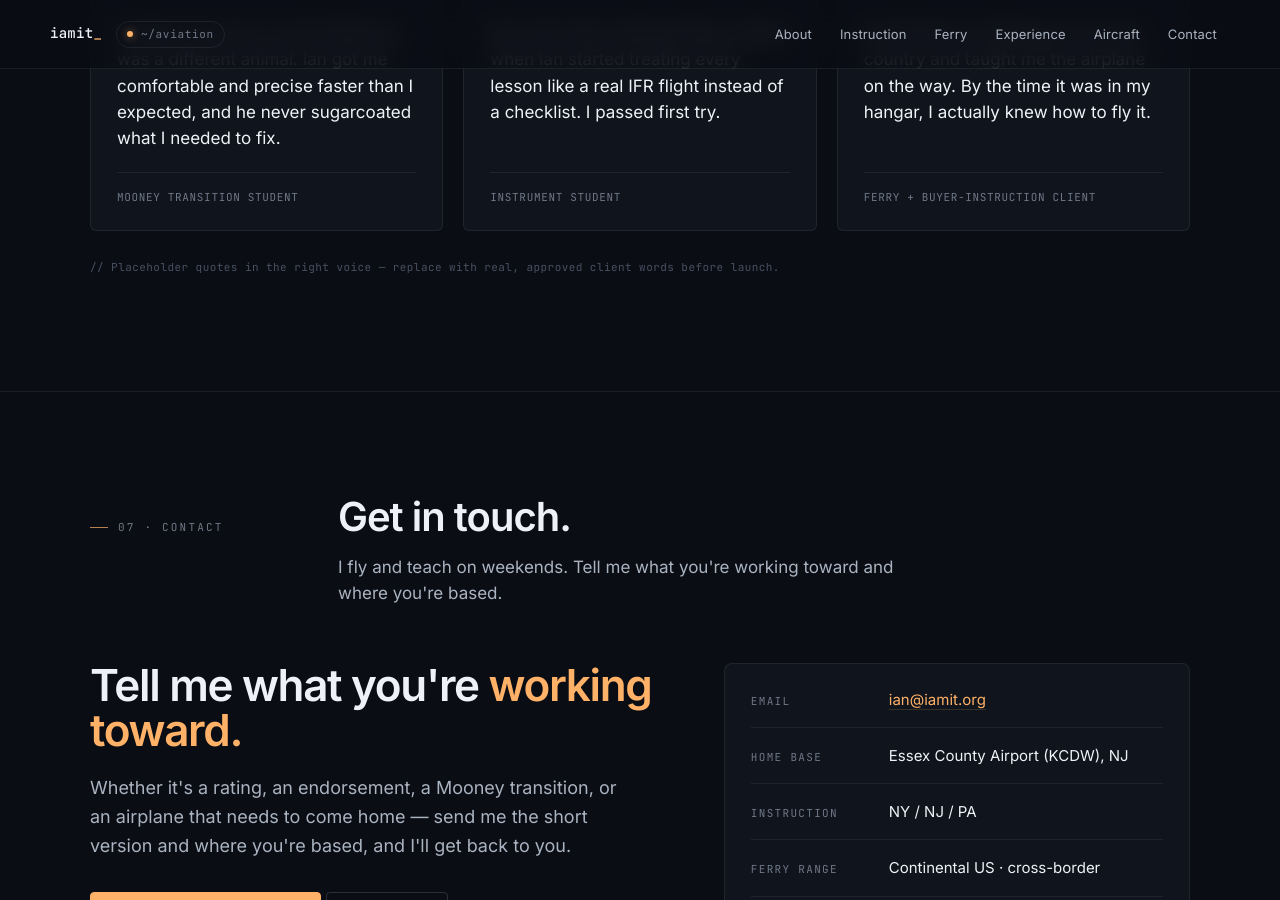
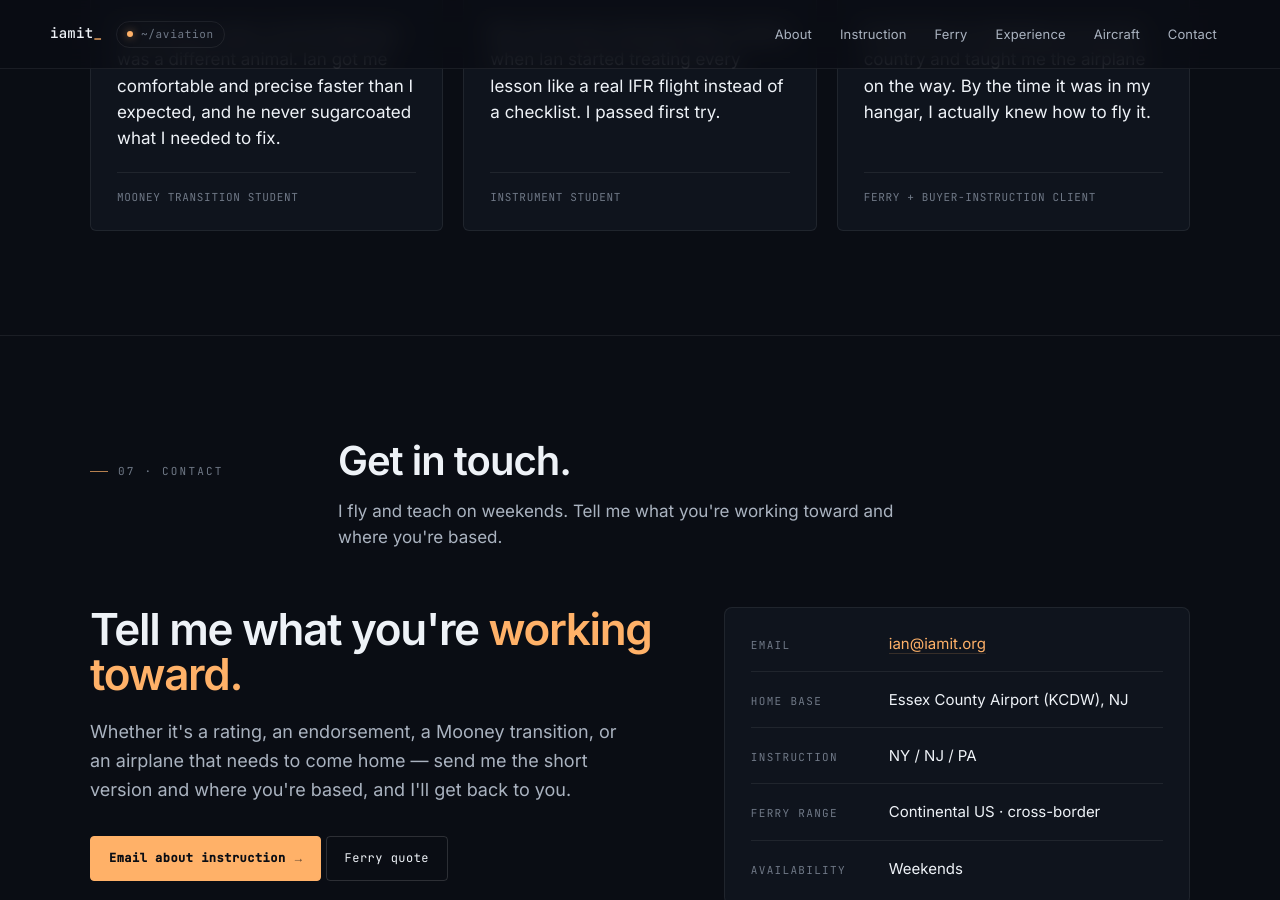
Before and after one commit to iiamit/iamit.org, a Jekyll site: the page built from aviation/index.html, in a window 1280 px wide and 900 px high, scrolled down 6440 px. Built offline with Jekyll 4.4.1, drawn with Linux system fonts in a browser that asks for light colours.

Commit message:
Remove placeholder note from index.html
Removed placeholder note for client quotes.

```diff
--- a/aviation/index.html
+++ b/aviation/index.html
@@ -333,7 +333,6 @@
         <div class="attr">Ferry + buyer-instruction client</div>
       </div>
     </div>
-    <p class="placeholder-note">// Placeholder quotes in the right voice — replace with real, approved client words before launch.</p>
   </div>
 </section>
 
```
